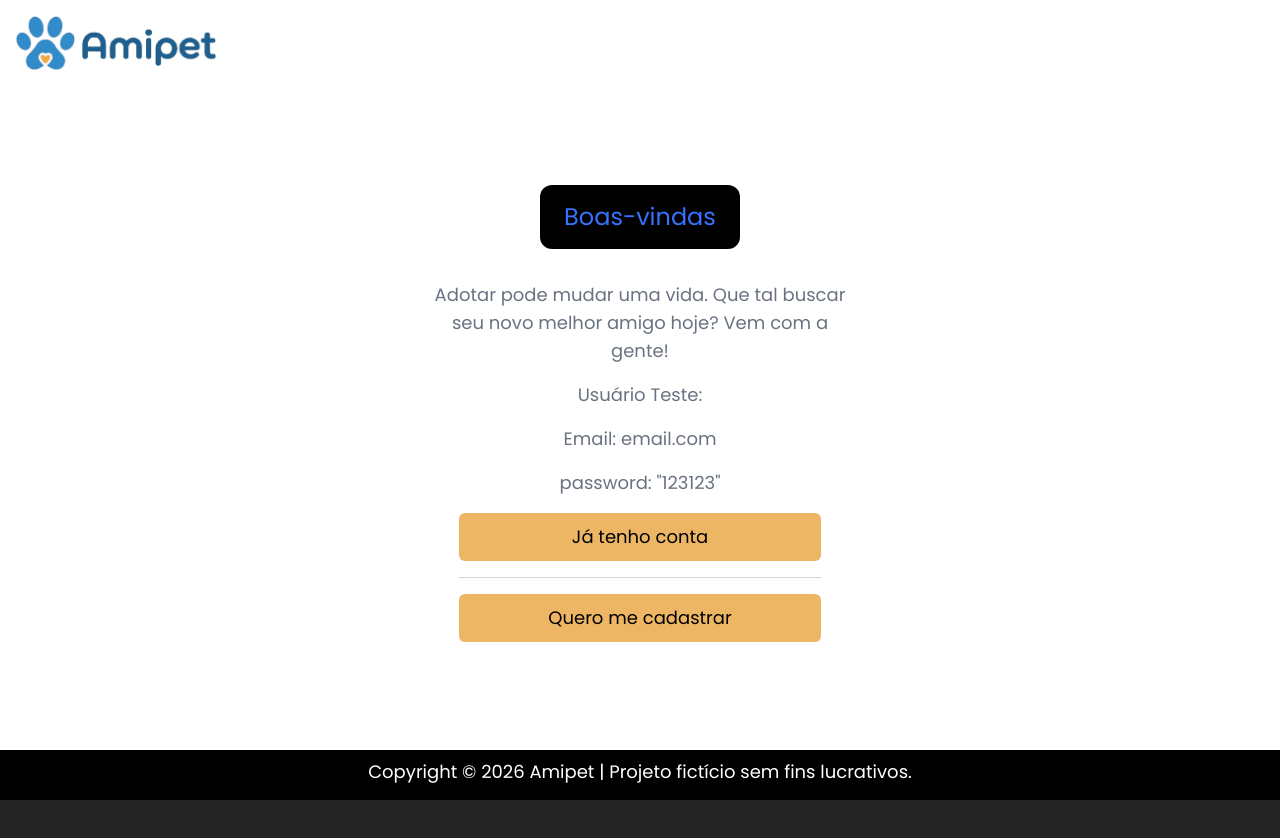
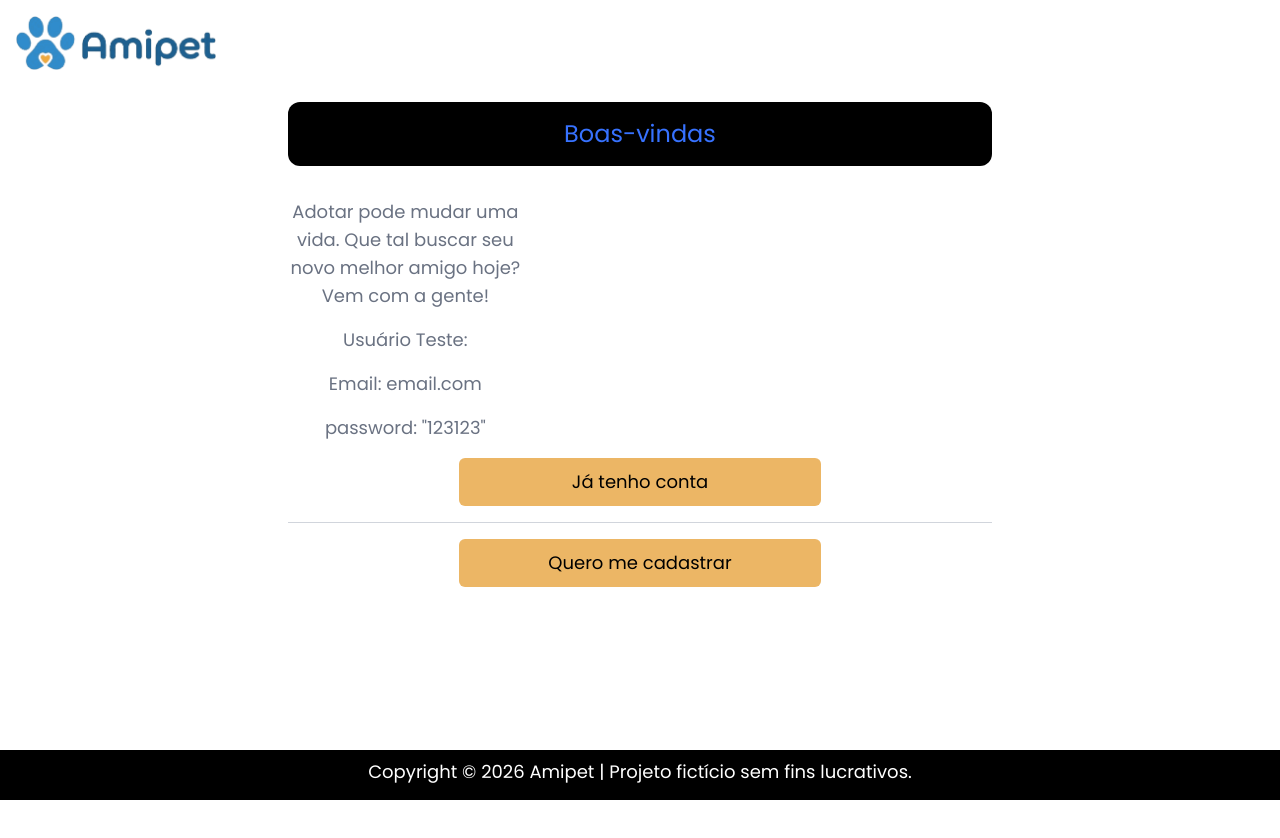
Before and after one commit to Andre-StudioNerd/Amipet, a React (Vite) app: page /signinup in a window 1280 px wide. Shown: the top 838 px of the page. Before the commit the page ends 800 px from the top, so only its background shows below. Built offline with nearby package versions, Linux system fonts and the light colour scheme; no server answers.

Commit message:
Novo css

```diff
--- a/src/pages/Profile/index.tsx
+++ b/src/pages/Profile/index.tsx
@@ -37,7 +37,7 @@ const Profile = () => {
     return alert("Erro ao atualizar perfil");
   };
   return (
-    <div className="flex flex-col mb-20 min-h-screen w-1/3 mx-auto">
+    <div className="flex flex-col min-h-screen w-full max-w-3xl mx-auto px-4 sm:px-6 lg:px-8 mb-20">
       <h1
         className="
     text-2xl
--- a/src/pages/SignInUp/index.tsx
+++ b/src/pages/SignInUp/index.tsx
@@ -37,7 +37,7 @@ const SignInUp = () => {
   };
 
   return (
-    <div className="flex flex-col items-center justify-center min-h-[80vh]">
+    <div className="flex flex-col min-h-screen w-full max-w-3xl mx-auto px-4 sm:px-6 lg:px-8 mb-20">
       {accessMode === "" && (
         <>
           <h1
```
